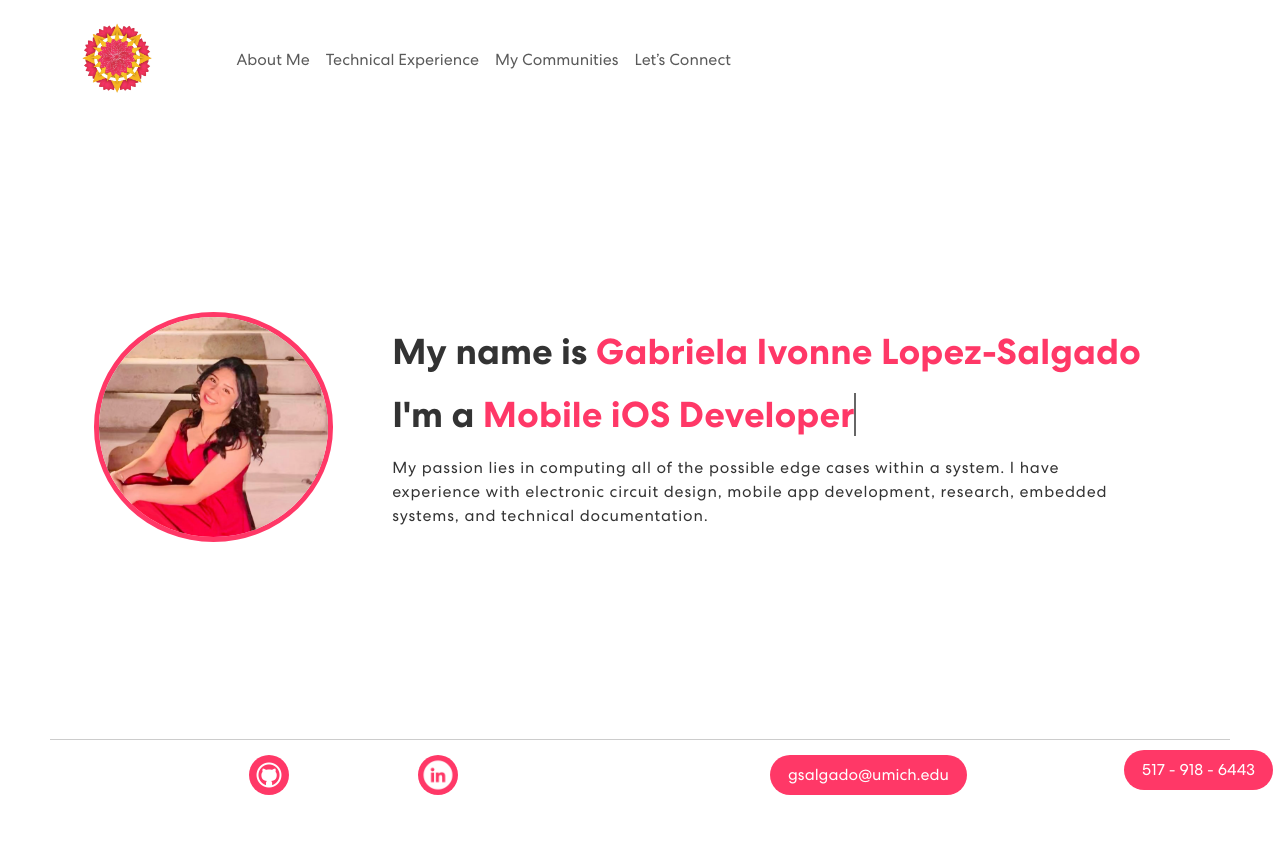
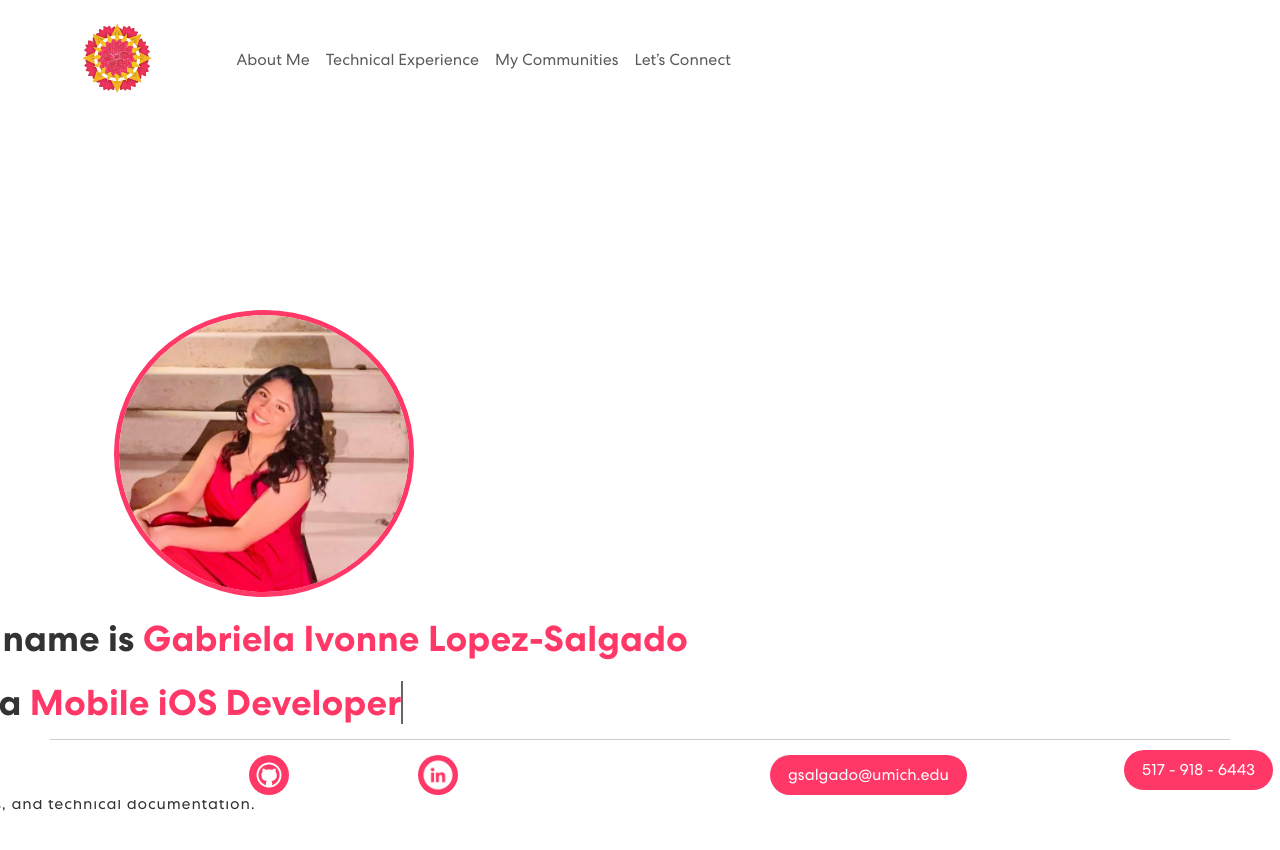
Before and after one commit to glopezsalgado/glopezsalgado.github.io, a React (Create React App) app: page / in a window 1280 px wide. Shown: the top 850 px of the page. Built offline with nearby package versions, Linux system fonts and the light colour scheme.

Commit message:
eliminated ROW in the banner file

```diff
--- a/src/components/Banner.js
+++ b/src/components/Banner.js
@@ -48,7 +48,29 @@ export const Banner = () => {
     return (
         <section className="banner" id="aboutMe">
             <Container fluid>
-                <Row className="align-items-center">
+                <Col xs={12} md={6}>
+                    <img className="circular-image-container" src={gabi} alt="Header Img" />
+                </Col>
+                <Col xs={12} md={6}>
+                    <div className="right-column">
+                        <h1><span>My name is </span><span class="name">Gabriela Ivonne Lopez-Salgado</span></h1>
+                        <h1>{`I'm a`} <span className="txt-rotate" dataPeriod="1000" data-rotate='[ "Mobile iOS Developer", "Test Engineer", "Researcher", "Software Engineer", "Web Developer", "Web Designer", "UI/UX Designer" ]'><span className="wrap">{text}</span></span></h1>
+                        <p>My passion lies in computing all of the possible edge cases within a system.  I have experience with electronic circuit design, mobile app development, research, embedded systems, and technical documentation.</p>
+                    </div>
+                </Col>
+            </Container>
+            <div className="space"></div>
+        </section>
+    )
+}
+
+/*
+
+
+    return (
+        <section className="banner" id="aboutMe">
+            <Container fluid>
+                // <Row className="align-items-center">
                     <Col xs={12} md={6}>
                         <img className="circular-image-container" src={gabi} alt="Header Img" />
                     </Col>
@@ -59,10 +81,12 @@ export const Banner = () => {
                             <p>My passion lies in computing all of the possible edge cases within a system.  I have experience with electronic circuit design, mobile app development, research, embedded systems, and technical documentation.</p>
                         </div>
                     </Col>
-                </Row>
+              //  </Row>
             </Container>
             <div className="space"></div>
 
         </section>
     )
 }
+
+*/
```
